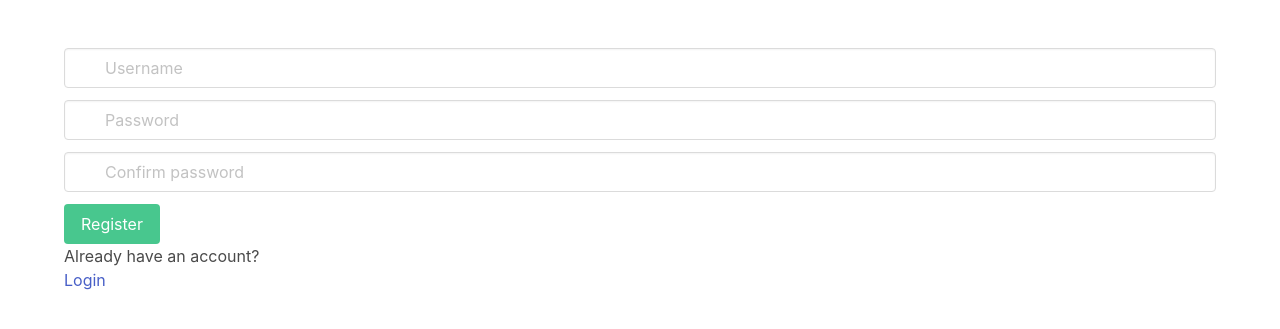
After one commit to SimonOkello/socialize, a Django app: page /accounts/register/ in a window 1280 px wide. The commit adds this page. Shown: the top 329 px of the page. Run offline with Django 3.2, Linux system fonts and the light colour scheme.

Commit message:
Add login

```diff
--- a/accounts/urls.py
+++ b/accounts/urls.py
@@ -1,9 +1,14 @@
 from django.urls import path
 
 from .views import (
-    userLogOut,
+    registerView,
+    loginView,
+    userLogOut
+
 )
 app_name = 'accounts'
 urlpatterns = [
-    path('logout/', userLogOut, name='log-out'),
+    path('register/', registerView, name='register'),
+    path('login/', loginView, name='login'),
+    path('logout/', userLogOut, name='logout'),
     ]
--- a/accounts/views.py
+++ b/accounts/views.py
@@ -1,7 +1,26 @@
+from django.contrib import messages
 from django.shortcuts import redirect, render
 from django.contrib.auth import logout, login, authenticate
+from django.contrib.auth.models import User
+
 
 # Create your views here.
+def registerView(request):
+    return render(request, 'accounts/register.html')
+
+
+def loginView(request):
+    if request.method == 'POST':
+        username = request.POST.get('username')
+        password = request.POST.get('password')
+        user = authenticate(request, username=username, password=password)
+        if user is not None:
+            login(request, user)
+            return redirect('posts:post-list-view')
+        else:
+            messages.error(request, 'Username or Password incorrect')
+    return render(request, 'accounts/login.html')
+
 
 def userLogOut(request):
     logout(request)
--- a/posts/models.py
+++ b/posts/models.py
@@ -36,6 +36,9 @@ class Comment(models.Model):
     created = models.DateTimeField(auto_now_add=True)
     updated = models.DateTimeField(auto_now=True)
 
+    class Meta:
+        ordering = ['-created']
+
     def __str__(self):
         return str(self.body[:20])
 
--- /dev/null
+++ b/templates/accounts/register.html
@@ -0,0 +1,45 @@
+{% extends 'includes/login_base.html' %}
+{% load static %}
+{% block title %}Login{% endblock title %}
+{% block content %}
+{% include 'includes/_messages.html' %}
+<form action="" method="POST">
+    {% csrf_token %}
+    <div class="field">
+    <p class="control has-icons-left has-icons-right">
+      <input class="input" type="text" name="username" placeholder="Username" required>
+      <span class="icon is-small is-left">
+        <i class="fas fa-envelope"></i>
+      </span>
+      <span class="icon is-small is-right">
+        <i class="fas fa-check"></i>
+      </span>
+    </p>
+  </div>
+  <div class="field">
+    <p class="control has-icons-left">
+      <input class="input" type="password" name="password" placeholder="Password" required>
+      <span class="icon is-small is-left">
+        <i class="fas fa-lock"></i>
+      </span>
+    </p>
+  </div>
+  <div class="field">
+    <p class="control has-icons-left">
+      <input class="input" type="password" name="password2" placeholder="Confirm password" required>
+      <span class="icon is-small is-left">
+        <i class="fas fa-lock"></i>
+      </span>
+    </p>
+  </div>
+  <div class="field">
+    <p class="control">
+      <button type="submit" class="button is-success">
+        Register
+      </button>
+    </p>
+  </div>
+  </form>
+  <p>Already have an account?</p>
+  <a href="{% url 'accounts:login' %}">Login</a>
+  {% endblock content %}
--- a/templates/includes/_navbar.html
+++ b/templates/includes/_navbar.html
@@ -29,9 +29,9 @@
                     {{request.user}}</strong></a></p>
         {% endif %}
         {% if request.user.is_authenticated %}
-        <p class="level-item"><a href="{% url 'accounts:log-out' %}" class="button is-success">Logout</a></p>
+        <p class="level-item"><a href="{% url 'accounts:logout' %}" class="button is-success">Logout</a></p>
         {% else %}
-        <p class="level-item"><a href="#" class="button is-success">Login</a></p>
+        <p class="level-item"><a href="{% url 'accounts:login' %}" class="button is-success">Login</a></p>
         {% endif %}
     </div>
 </nav>
--- /dev/null
+++ b/templates/includes/login_base.html
@@ -0,0 +1,35 @@
+{% load static %}
+<!DOCTYPE html>
+<html>
+
+<head>
+    <meta charset="utf-8">
+    <meta name="viewport" content="width=device-width, initial-scale=1">
+    <title>Socialize| {% block title %}{% endblock title %}</title>
+    <link href="https://fonts.googleapis.com/icon?family=Material+Icons" rel="stylesheet">
+    <link rel="stylesheet" href="https://cdn.jsdelivr.net/npm/bulma@0.9.3/css/bulma.min.css">
+    <link rel="stylesheet" href="{% static 'posts/css/style.css' %}">
+    <script src="{% static 'posts/js/posts.js' %}"></script>
+    <style>
+        ::-webkit-scrollbar {
+            width: 0px;
+            background: transparent;
+            /* make scrollbar transparent */
+        }
+
+        /* html,
+        body {
+            overflow: hidden;
+            height: 100%;
+        } */
+    </style>
+</head>
+
+<body>
+    <div class="container mt-6">
+        {% block content %}
+        {% endblock content %}
+    </div>
+</body>
+
+</html>
```
Also changed, not shown: posts/views.py (+6 -4 lines), profiles/views.py (+5 -2 lines), templates/accounts/login.html (added, +37 -0 lines), templates/profiles/all-friends.html (+16 -0 lines), templates/profiles/profile.html (+18 -2 lines).
